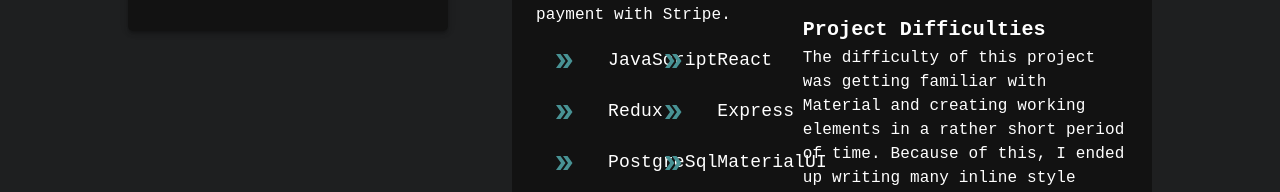
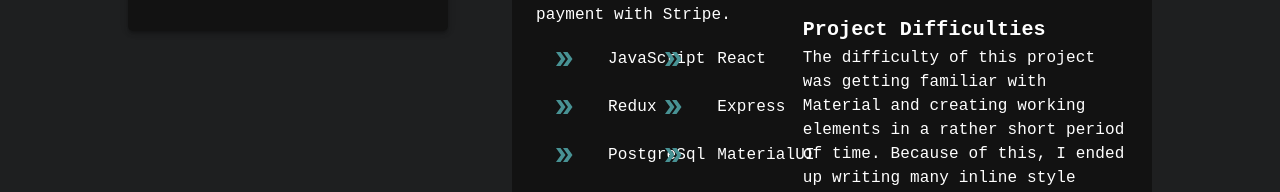
Before and after one commit to klei0229/portfolio-old, a React (Create React App) app: page /portfolio/projects in a window 1280 px wide. Shown: the part 727-919 px from the top of the page. Built offline with nearby package versions, Linux system fonts and the light colour scheme.

Commit message:
css changes

```diff
--- a/src/Components/AboutPage.js
+++ b/src/Components/AboutPage.js
@@ -110,7 +110,6 @@ const AboutPage = () => {
                 <DoubleArrowIcon />
               </ListItemIcon>
               <ListItemText
-                align="center"
                 sx={{
                   color: "white",
                   fontFamily: darkTheme.typography.text.fontFamily,
--- a/src/Components/Education.js
+++ b/src/Components/Education.js
@@ -120,7 +120,6 @@ const Education = () => {
                   <DoubleArrowIcon />
                 </ListItemIcon>
                 <ListItemText
-                  align="center"
                   sx={{
                     color: "white",
                   }}
@@ -191,7 +190,6 @@ const Education = () => {
           Redux; along with HTML & CSS, and CS fundamentals.
         </Typography>
       </Box>
-      <br />
     </>
   );
 };
--- a/src/Components/Projects.js
+++ b/src/Components/Projects.js
@@ -163,7 +163,6 @@ const Projects = () => {
                     <List
                       sx={{
                         display: "flex",
-                        justifyContent: "center",
                         flexWrap: "wrap",
                       }}
                     >
@@ -192,7 +191,6 @@ const Projects = () => {
                               <DoubleArrowIcon />
                             </ListItemIcon>
                             <ListItemText
-                              align="center"
                               sx={{
                                 color: "white",
                                 fontFamily:
@@ -203,7 +201,7 @@ const Projects = () => {
                                 sx={{
                                   fontFamily:
                                     darkTheme.typography.text.fontFamily,
-                                  fontSize: darkTheme.typography.text.fontSize,
+                                  fontSize: 16,
                                 }}
                               >
                                 {item}
@@ -287,9 +285,6 @@ const Projects = () => {
           );
         })}
       </Grid>
-      <br />
-      <br />
-      <br />
     </>
   );
 };
```
